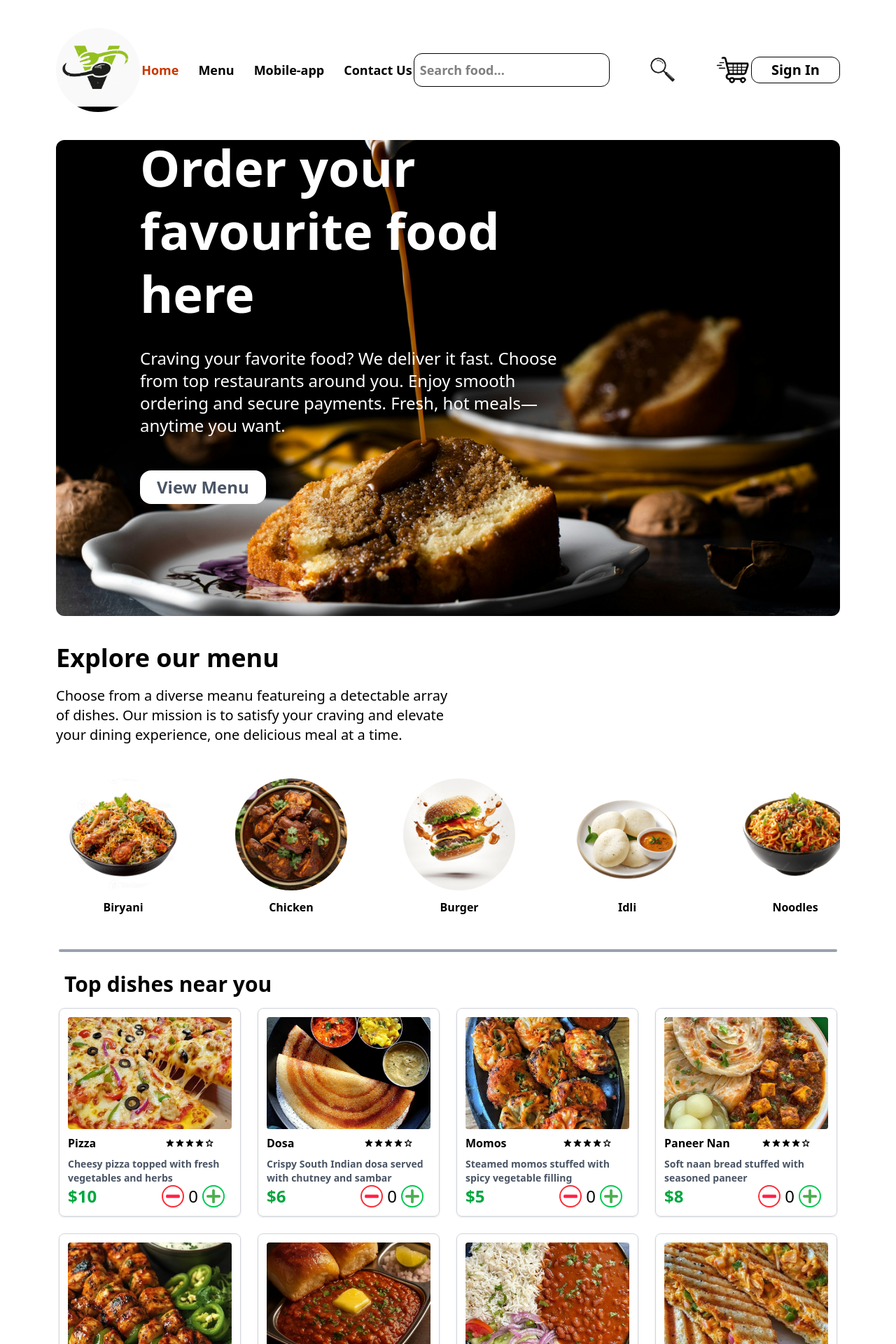
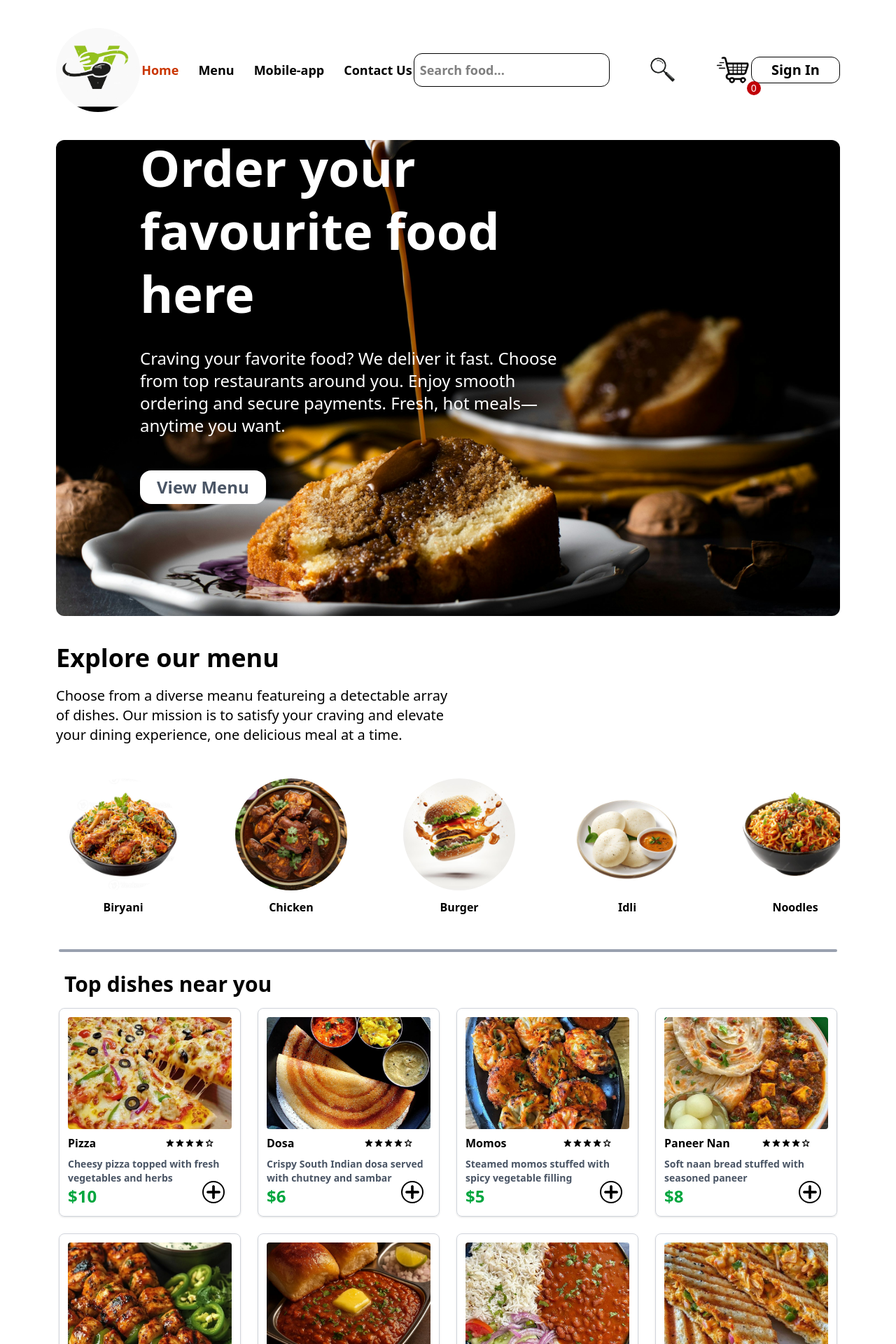
Before and after one commit to Bankal-2708/Food-Delivery-App, a React (Vite) app in the folder Food App/: page / in a window 1280 px wide. Shown: the top 1920 px of the page at 70% size. Built offline with nearby package versions, Linux system fonts and the light colour scheme.

Commit message:
Cart file created

```diff
--- a/Food App/src/App.jsx
+++ b/Food App/src/App.jsx
@@ -1,28 +1,27 @@
-import React from 'react'
-import Navbar from './Components/NavBar/Navbar'
-import Header from './Components/Header/Header'
-import { Route, Routes } from 'react-router-dom'
-import Home from './Components/Pages/Home'
-import Menu from './Components/Pages/Menu'
-import Contact from './Components/Pages/Contact'
-import Mobile from './Components/Pages/Mobile'
-import ExploreMenu from './Components/Explore Menu/ExploreMenu'
+import Navbar from "./Components/NavBar/Navbar";
+import { Route, Routes } from "react-router-dom";
+import Home from "./Components/Pages/Home";
+import Menu from "./Components/Pages/Menu";
+import Contact from "./Components/Pages/Contact";
+import Mobile from "./Components/Pages/Mobile";
+import Cart from "./Components/Pages/Cart";
+import CartProvider from "./Context/CartContextProvider";
 
 function App() {
   return (
-    <div className='m-10'>
-      <Navbar/>
-
-      <Routes>
-        <Route path='/' element={<Home/>}/>
-        <Route path='/menu' element={<Menu/>}/>
-        <Route path='/mobile' element={<Mobile/>}/>
-        <Route path='/contact' element={<Contact/>}/>
-        {/* <Route path='/explore-menu' component={<ExploreMenu/>}/> */}
-
-      </Routes>
+    <div className="m-10">
+      <CartProvider>
+        <Navbar />
+        <Routes>
+          <Route path="/" element={<Home />} />
+          <Route path="/menu" element={<Menu />} />
+          <Route path="/mobile" element={<Mobile />} />
+          <Route path="/contact" element={<Contact />} />
+          <Route path="/cart" element={<Cart />} />
+        </Routes>
+      </CartProvider>
     </div>
-  )
+  );
 }
 
-export default App
+export default App;
--- a/Food App/src/Components/Dishes/Dishes.jsx
+++ b/Food App/src/Components/Dishes/Dishes.jsx
@@ -1,4 +1,4 @@
-import React, { useState } from "react";
+import React, { useContext, useEffect, useState } from "react";
 import Pizza from "../../assets/Pizza_1.jpeg";
 import Dosa from "../../assets/Dosa.jpeg";
 import Momos from "../../assets/Momos_1.jpeg";
@@ -7,20 +7,19 @@ import Panner_Tikka from "../../assets/Panner_Tikka.jpeg";
 import Pav_Bhaji from "../../assets/Pav_Bhaji.jpeg";
 import Rajma_Rice from "../../assets/Rajma_Rice.jpeg";
 import Sandwhich from "../../assets/Sandwich.jpeg";
-import Rating from '../../assets/Rating.jpeg';
-import Burgur from '../../assets/Burgur_1.jpeg';
-import Chola_Bhutura from '../../assets/Chola_bhutara.jpeg';
-import Egg_Biryani from '../../assets/Egg_Biryani.jpeg';
-import Mix_Momo from '../../assets/Mix_Momo.jpeg';
-import Pasta from '../../assets/Paasta.jpeg';
-import Rice_Kheer from '../../assets/Rice_Kheer.jpeg';
-import add from '../../assets/add.png';
-import greenAdd from '../../assets/green_add.png'
-import minus from '../../assets/minus.png'
-
+import Rating from "../../assets/Rating.jpeg";
+import Burgur from "../../assets/Burgur_1.jpeg";
+import Chola_Bhutura from "../../assets/Chola_bhutara.jpeg";
+import Egg_Biryani from "../../assets/Egg_Biryani.jpeg";
+import Mix_Momo from "../../assets/Mix_Momo.jpeg";
+import Pasta from "../../assets/Paasta.jpeg";
+import Rice_Kheer from "../../assets/Rice_Kheer.jpeg";
+import add from "../../assets/add.png";
+import greenAdd from "../../assets/green_add.png";
+import minus from "../../assets/minus.png";
+import { CartContext } from "../../Context/cartContext";
 
 const dishes = [
-
   {
     id: 1,
     name: "Pizza",
@@ -28,7 +27,7 @@ const dishes = [
     price: "$10",
     Rating: Rating,
     description: "Cheesy pizza topped with fresh vegetables and herbs",
-    count:0
+    count: 0,
   },
   {
     id: 2,
@@ -37,7 +36,7 @@ const dishes = [
     price: "$6",
     Rating: Rating,
     description: "Crispy South Indian dosa served with chutney and sambar",
-    count:0
+    count: 0,
   },
   {
     id: 3,
@@ -46,7 +45,7 @@ const dishes = [
     price: "$5",
     Rating: Rating,
     description: "Steamed momos stuffed with spicy vegetable filling",
-    count:0
+    count: 0,
   },
   {
     id: 4,
@@ -55,7 +54,7 @@ const dishes = [
     price: "$8",
     Rating: Rating,
     description: "Soft naan bread stuffed with seasoned paneer",
-    count:0
+    count: 0,
   },
   {
     id: 5,
@@ -64,7 +63,7 @@ const dishes = [
     price: "$9",
     Rating: Rating,
     description: "Grilled paneer cubes marinated in Indian spices",
-    count:0
+    count: 0,
   },
   {
     id: 6,
@@ -73,7 +72,7 @@ const dishes = [
     price: "$7",
     Rating: Rating,
     description: "Spicy mashed vegetable curry served with buttered pav",
-    count:0
+    count: 0,
   },
   {
     id: 7,
@@ -82,7 +81,7 @@ const dishes = [
     price: "$6",
     Rating: Rating,
     description: "Red kidney bean curry served with steamed rice",
-    count:0
+    count: 0,
   },
   {
     id: 8,
@@ -91,7 +90,7 @@ const dishes = [
     price: "$4",
     Rating: Rating,
     description: "Grilled vegetable sandwich with cheese and sauces",
-    count:0
+    count: 0,
   },
   {
     id: 9,
@@ -100,7 +99,7 @@ const dishes = [
     price: "$7",
     Rating: Rating,
     description: "Juicy burger with fresh veggies and special sauce",
-    count:0
+    count: 0,
   },
   {
     id: 10,
@@ -109,7 +108,7 @@ const dishes = [
     price: "$8",
     Rating: Rating,
     description: "Spicy chickpea curry served with fluffy fried bhature",
-    count:0
+    count: 0,
   },
   {
     id: 11,
@@ -118,7 +117,7 @@ const dishes = [
     price: "$9",
     Rating: Rating,
     description: "Aromatic basmati rice cooked with eggs and spices",
-    count:0
+    count: 0,
   },
   {
     id: 12,
@@ -127,7 +126,7 @@ const dishes = [
     price: "$6",
     Rating: Rating,
     description: "Assorted momos with mixed vegetable stuffing",
-    count:0
+    count: 0,
   },
   {
     id: 13,
@@ -136,7 +135,7 @@ const dishes = [
     price: "$7",
     Rating: Rating,
     description: "Creamy pasta tossed with herbs and vegetables",
-    count:0
+    count: 0,
   },
   {
     id: 14,
@@ -145,46 +144,42 @@ const dishes = [
     price: "$5",
     Rating: Rating,
     description: "Traditional sweet rice pudding flavored with cardamom",
-    count:0
+    count: 0,
   },
 ];
 
-// const dishe={
-//   img:add
-// }
 function Dishes() {
+  const [itemCount, setitemCount] = useState(dishes);
+  const { setCart } = useContext(CartContext);
 
-  const [itemCount, setitemCount] = useState(dishes)
 
-const additem=(id)=>{
-  setitemCount(prev=>
-    prev.map(dish=>
-      dish.id==id
-      ?{...dish, count:dish.count+1}
+  const additem = (id) => {
+    setitemCount((prev) =>
+      prev.map((dish) =>
+        dish.id == id ? { ...dish, count: dish.count + 1 } : dish
+      )
+    );
+    const cartItems = itemCount.filter((item) => item.count > 0);
+
+    setCart(cartItems);
+  };
+
+  const removeitem = (id) => {
+    setitemCount((prev) =>
+      prev.map((dish) =>
+        dish.id === id && dish.count > 0
+          ? { ...dish, count: dish.count - 1 }
           : dish
       )
     );
-}
-
-const removeitem=(id)=>{
-  setitemCount(prev=>
-    prev.map(dish=>
-      dish.id===id && dish.count>0
-      ?{...dish, count:dish.count-1}
-      : dish
-    )
-  );
-}
-
-
+  };
 
   return (
-
     <div className="m-7">
       <div className="ml-6">
-            <h1 className="font-bold text-3xl" >Top dishes near you</h1>
+        <h1 className="font-bold text-3xl">Top dishes near you</h1>
       </div>
-        <div className="grid grid-cols-2 md:grid-cols-4 gap-6 p-4 animate-[fadeIn_3s_ease-out_forwards]">
+      <div className="grid grid-cols-2 md:grid-cols-4 gap-6 p-4 animate-[fadeIn_1s_ease-out_forwards]">
         {itemCount.map((dish) => (
           <div
             key={dish.id}
@@ -196,41 +191,53 @@ const removeitem=(id)=>{
               className="h-40 w-full object-cover rounded"
             />
 
-
             <div className="flex justify-between">
               <h3 className="mt-2 font-semibold">{dish.name}</h3>
-            <img src={dish.Rating} alt=""
+              <img
+                src={dish.Rating}
+                alt=""
                 className="h-10 w-30 object-cover"
               />
             </div>
-          <p className="text-sm font-bold text-gray-600">{dish.description}</p>
+            <p className="text-sm font-bold text-gray-600">
+              {dish.description}
+            </p>
             <div className="flex justify-between">
               <p className="font-bold text-green-600 text-2xl">{dish.price}</p>
-            {!itemCount
-              ?<img onClick={()=>{
-
-                console.log(dish.id)
-                setitemCount(prev=>prev+1)}} src={add} alt=""
-                className="h-6 w-6 object-cover mr-4 outline-2 outline-black-500 outline-offset-4 rounded-full
+              {dish.count === 0 ? (
+                <img
+                  onClick={() => {
+                    // console.log(dish.id)
+                    additem(dish.id);
+                  }}
+                  src={add}
+                  alt=""
+                  className="h-5 w-5 object-cover mr-4 outline-2 outline-black-500 outline-offset-4 rounded-full cursor-pointer
                 "
                 />
-              :<div className="flex justify-center items-center gap-3">
-                <img onClick={()=>removeitem(dish.id)} src={minus} alt=""
-                className="h-5 w-5 object-cover outline-2 outline-red-500 outline-offset-4 rounded-full cursor-pointer "
+              ) : (
+                <div className="flex justify-center items-center gap-3">
+                  <img
+                    onClick={() => removeitem(dish.id)}
+                    src={minus}
+                    alt=""
+                    className="h-4 w-4 object-cover outline-2 outline-red-500 outline-offset-4 rounded-full cursor-pointer "
                   />
                   <p className="text-2xl">{dish.count}</p>
-              <img onClick={()=>additem(dish.id)} src={greenAdd} alt=""
-                className="h-5 w-5 object-cover mr-4 outline-2 outline-green-500 outline-offset-4 rounded-full cursor-pointer "
+                  <img
+                    onClick={() => additem(dish.id)}
+                    src={greenAdd}
+                    alt=""
+                    className="h-4 w-4 object-cover mr-4 outline-2 outline-green-500 outline-offset-4 rounded-full cursor-pointer "
                   />
                 </div>
-            }
+              )}
             </div>
           </div>
         ))}
       </div>
     </div>
   );
-
 }
 
 export default Dishes;
--- a/Food App/src/Components/NavBar/Navbar.jsx
+++ b/Food App/src/Components/NavBar/Navbar.jsx
@@ -1,55 +1,78 @@
-import React from 'react'
+import React from "react";
+import { useContext } from "react";
+import { CartContext } from "../../Context/cartContext";
 
-import logoimg from '../../assets/Logo.jpg'
-import search from '../../assets/Search.jpeg'
-import cart from '../../assets/Cart.jpeg'
-import { NavLink } from 'react-router-dom'
+import logoimg from "../../assets/Logo.jpg";
+import search from "../../assets/Search.jpeg";
+import Cart from "../../assets/Cart.jpeg";
+import { Link, NavLink } from "react-router-dom";
+
+function Navbar() {
+  const { cart } = useContext(CartContext);
+
+  const totalQuantity = cart?.reduce((sum, item) => sum + item.count, 0);
 
 
+  const navLinkClass = ({ isActive }) =>
+    isActive ? "text-orange-700 font-bold" : "text-black";
 
-function Navbar() {
-
-    const navLinkClass=({isActive})=>
-        isActive
-        ? "text-orange-700 font-bold"
-        : "text-black"
-
-     const items=[
-        {id:1, name:"Home", path:'/'},
-        {id:2, name:"Menu", path:'/menu'},
-        {id:3, name:"Mobile-app", path:'/mobile'},
-        {id:4, name:"Contact Us", path:'/contact'}
-     ]
+  const items = [
+    { id: 1, name: "Home", path: "/" },
+    { id: 2, name: "Menu", path: "/menu" },
+    { id: 3, name: "Mobile-app", path: "/mobile" },
+    { id: 4, name: "Contact Us", path: "/contact" },
+  ];
 
   return (
-    <nav className='flex justify-between items-center mx-10'>
-
+    <nav className="flex justify-between items-center mx-10">
       <div>
-                <img src={logoimg} alt="" className='h-30 w-30 rounded-full obect-cover'/>
+        <img
+          src={logoimg}
+          alt=""
+          className="h-30 w-30 rounded-full obect-cover"
+        />
       </div>
       <div>
-                <ul className='flex gap-7 font-bold text-lg'>
-                    {items.map((item)=>(
+        <ul className="flex gap-7 font-bold text-lg cursor-pointer">
+          {items.map((item) => (
             <li key={item.id}>
-                            <NavLink className={navLinkClass} to={item.path}>{item.name}</NavLink>
-
+              <NavLink className={navLinkClass} to={item.path}>
+                {item.name}
+              </NavLink>
             </li>
           ))}
         </ul>
       </div>
-            <div className='flex justify-between gap-5 w-120'>
-                <input type="text" placeholder='Search food...' className='border pl-2 rounded-xl w-70 font-bold text-lg'/>
-                <img src={search}alt="" className='h-12 w-12 rounded-full' />
-                <img src={cart} alt="" className='h-12 w-12 rounded-full'/>
+      <div className="flex justify-between gap-5 w-120">
+        <input
+          type="text"
+          placeholder="Search food..."
+          className="border pl-2 rounded-xl w-70 font-bold text-lg"
+        />
+        <img src={search} alt="" className="h-12 w-12 rounded-full" />
+        <Link to="/cart">
+          <div className="relative ">
+            <img
+              src={Cart}
+              alt="Cart"
+              className="h-12 w-12 outline-offset-4 rounded-full cursor-pointer"
+            />
+            <span
+              className="absolute top-10 -right-4 bg-red-700 text-white text-sm h-5 w-5 flex justify-center items-center
+                     rounded-full"
+            >
+              {totalQuantity}
+            </span>
+          </div>
+        </Link>
       </div>
       <div>
-                <button className='font-bold text-xl border px-7 py-1 rounded-xl'>Sign In</button>
+        <button className="font-bold text-xl border px-7 py-1 rounded-xl cursor-pointer">
+          Sign In
+        </button>
       </div>
-
-
-
     </nav>
-  )
+  );
 }
 
-export default Navbar
+export default Navbar;
--- /dev/null
+++ b/Food App/src/Components/Pages/Cart.jsx
@@ -0,0 +1,68 @@
+import React, { useContext } from "react";
+import { CartContext } from "../../Context/cartContext";
+
+function Cart() {
+  const { cart } = useContext(CartContext);
+
+  const filteredItems = cart.filter((item) => item.count > 0);
+
+  const totalPrice = filteredItems.reduce((acc, item) => {
+    const price = parseInt(item.price.replace("$", ""));
+    return acc + price * item.count;
+  }, 0);
+
+  return (
+    <div className="p-8 max-w-4xl mx-auto">
+      <h1 className="text-3xl font-bold mb-6">Your Shopping Cart</h1>
+
+      {filteredItems.length === 0 ? (
+        <div className="text-center py-10">
+          <p className="text-gray-500 text-xl">Your cart is empty!</p>
+          <a href="/" className="text-blue-500 underline mt-4 inline-block">
+            Go back to menu
+          </a>
+        </div>
+      ) : (
+        <div className="space-y-4">
+          {filteredItems.map((item) => (
+            <div
+              key={item.id}
+              className="flex items-center justify-between border-b pb-4"
+            >
+              <div className="flex items-center gap-4">
+                <img
+                  src={item.img}
+                  alt={item.name}
+                  className="w-20 h-20 object-cover rounded"
+                />
+                <div>
+                  <h2 className="font-semibold text-lg">{item.name}</h2>
+                  <p className="text-gray-600">Price: {item.price}</p>
+                </div>
+              </div>
+
+              <div className="text-right">
+                <p className="font-bold text-lg">Quantity: {item.count}</p>
+                <p className="text-green-600 font-bold">
+                  Subtotal: $
+                  {parseInt(item.price.replace("$", "")) * item.count}
+                </p>
+              </div>
+            </div>
+          ))}
+
+          <div className="mt-8 border-t pt-4 flex justify-between items-center">
+            <h2 className="text-2xl font-bold">Total Bill:</h2>
+            <p className="text-2xl font-bold text-green-700">${totalPrice}</p>
+          </div>
+
+          <button className="w-full bg-orange-500 text-white py-3 rounded-lg font-bold mt-4 hover:bg-orange-600">
+            Proceed to Checkout
+          </button>
+        </div>
+      )}
+    </div>
+  );
+}
+
+export default Cart;
--- a/Food App/src/Components/Pages/Home.jsx
+++ b/Food App/src/Components/Pages/Home.jsx
@@ -1,4 +1,4 @@
-import React from 'react'
+
 import Header from '../Header/Header'
 import ExploreMenu from '../Explore Menu/ExploreMenu'
 import Dishes from '../Dishes/Dishes'
--- /dev/null
+++ b/Food App/src/Context/CartContextProvider.jsx
@@ -0,0 +1,24 @@
+import { useState, useEffect } from "react";
+import { CartContext } from "./cartContext";
+
+const CartProvider = ({ children }) => {
+
+  const [cart, setCart] = useState(() => {
+    const storedCart = localStorage.getItem("cart");
+    return storedCart ? JSON.parse(storedCart) : [];
+  });
+
+  useEffect(() => {
+    console.log(cart,"000");
+
+    localStorage.setItem("cart", JSON.stringify(cart));
+  }, [cart]);
+
+  return (
+    <CartContext.Provider value={{ cart, setCart }}>
+      {children}
+    </CartContext.Provider>
+  );
+};
+
+export default CartProvider;
--- /dev/null
+++ b/Food App/src/Context/cartContext.jsx
@@ -0,0 +1,3 @@
+import { createContext } from "react";
+
+export const CartContext = createContext(null);
```
Lines whose indentation alone changed are shown as unchanged.
